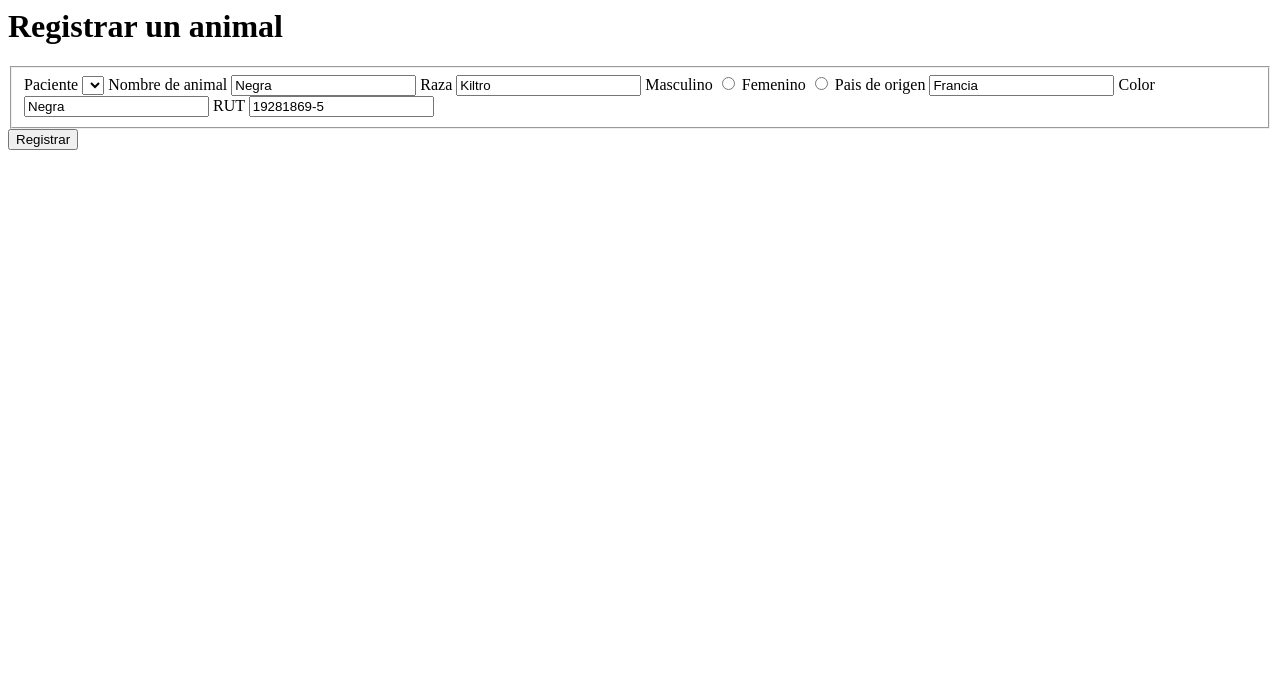
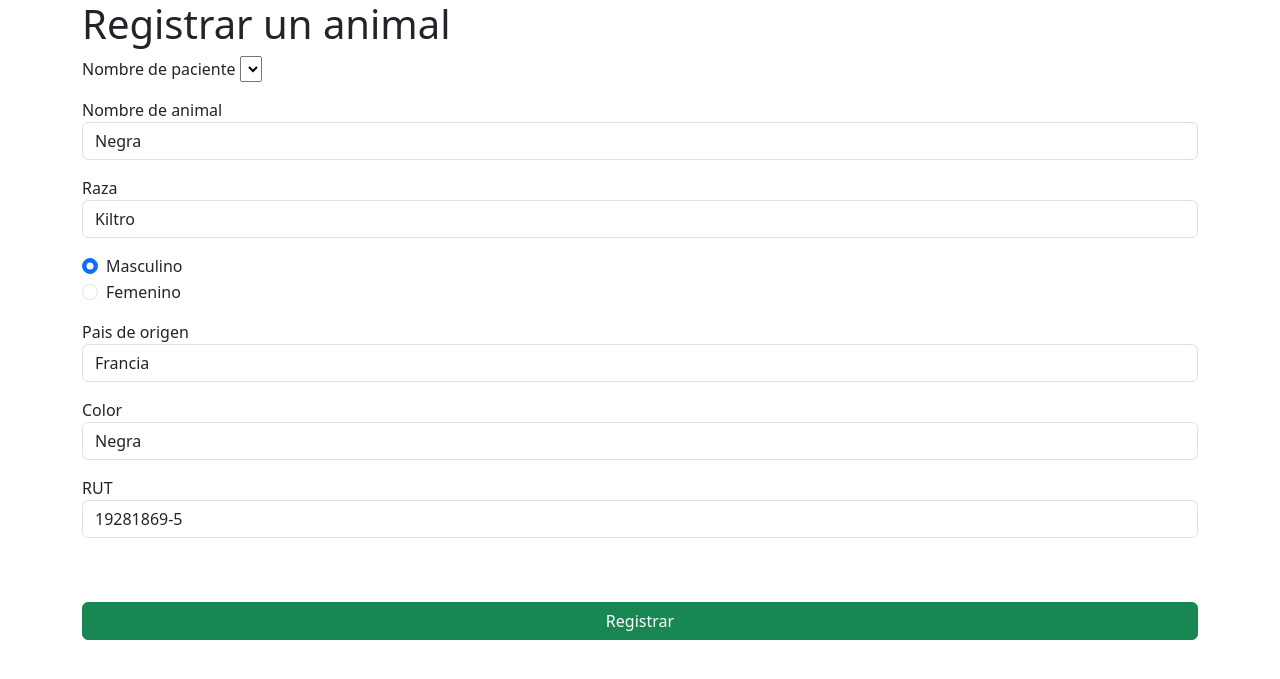
Before and after one commit to matias-user/desafio-, a Django app: page /registrar/ in a window 1280 px wide. Shown: the top 679 px of the page. Run offline with Django 4.2, Linux system fonts and the light colour scheme; data that the repository does not hold is empty.

Commit message:
add base.html

```diff
--- a/pacientes/admin.py
+++ b/pacientes/admin.py
@@ -1,6 +1,5 @@
 from django.contrib import admin
-from .models import Paciente, Animal
+from .models import Animal
 
 # Register your models here.
-admin.site.register(Paciente)
 admin.site.register(Animal)
--- /dev/null
+++ b/pacientes/templates/pacientes/base.html
@@ -0,0 +1,14 @@
+<!DOCTYPE html>
+<html lang="es">
+<head>
+    <meta charset="UTF-8">
+    <meta http-equiv="X-UA-Compatible" content="IE=edge">
+    <meta name="viewport" content="width=device-width, initial-scale=1.0">
+    <link href="https://cdn.jsdelivr.net/npm/bootstrap@5.3.0-alpha1/dist/css/bootstrap.min.css" rel="stylesheet" integrity="sha384-GLhlTQ8iRABdZLl6O3oVMWSktQOp6b7In1Zl3/Jr59b6EGGoI1aFkw7cmDA6j6gD" crossorigin="anonymous">
+    <title>Desafio</title>
+</head>
+<body class="container" >
+    {% block content %}
+    {% endblock %}
+</body>
+</html>
--- a/pacientes/templates/pacientes/registrar.html
+++ b/pacientes/templates/pacientes/registrar.html
@@ -1,36 +1,66 @@
+{% extends 'pacientes/base.html' %}
+
+{% block content %}
 <h1>Registrar un animal</h1>
 
 <form action="{% url 'pacientes:registrar' %}" method="post">
     {% csrf_token %}
     <fieldset>
-        <label for="paciente">Paciente</label>
-
-        <select name="paciente" id="pacientes">
+        <div class="mb-3">
+            <label for="paciente">Nombre de paciente</label>
+            <select name="paciente" id="pacientes" class="from_select">
                 {% for paciente in pacientes.results %}
                 <option value="{{paciente.uuid}}">{{paciente.nombre}}</option>
                 {% endfor %}
             </select>
 
+        </div>
+        <div class="mb-3">
             <label for="nombre">Nombre de animal</label>
-        <input type="input" name="nombre" id="nombre" value="Negra">
+            <input class="form-control" type="input" name="nombre" id="nombre" value="Negra">
 
+        </div>
+        <div class="mb-3">
             <label for="nombre">Raza</label>
-        <input type="input" name="raza" id="raza" value="Kiltro">
+            <input class="form-control" type="input" name="raza" id="raza" value="Kiltro">
 
-        <label for="masculino">Masculino</label>
-        <input type="radio" name="sexo" id="masculino" value="H">
-        <label for="femenino">Femenino</label>
-        <input type="radio" name="sexo" id="femenino" value="M">
+        </div>
+        <div class="mb-3">
+            <div class="form-check">
+                <label class="form-check-label" for="masculino">Masculino</label>
+                <input class="form-check-input" type="radio" name="sexo" id="masculino" value="H" checked >
 
+            </div>
+            <div class="form-check">
+                <label class="form-check-label" for="femenino">Femenino</label>
+                <input class="form-check-input" type="radio" name="sexo" id="femenino" value="M">
+
+            </div>
+
+        </div>
+        <div class="mb-3">
             <label for="origen">Pais de origen</label>
-        <input type="input" name="origen" id="origen" value="Francia">
+            <input class="form-control" type="input" name="origen" id="origen" value="Francia">
+
+        </div>
+
+        <div class="mb-3">
 
             <label for="nombre">Color</label>
-        <input type="input" name="color" id="color" value="Negra">
+            <input class="form-control" type="input" name="color" id="color" value="Negra">
 
+
+        </div>
+
+        <div class="mb-3">
             <label for="nombre">RUT</label>
-        <input type="input" name="rut" id="rut" value="19281869-5">
+            <input class="form-control" type="input" name="rut" id="rut" value="19281869-5">
+
+
+        </div>
 
     </fieldset>
-    <input type="submit" value="Registrar">
+    <input type="submit" class="btn btn-success d-block w-100 mt-5" value="Registrar">
 </form>
+
+{% endblock %}
--- a/pacientes/views.py
+++ b/pacientes/views.py
@@ -1,7 +1,14 @@
 from django.shortcuts import render, get_list_or_404
+from django.http import HttpResponseBadRequest
+
 import requests
+from rut_chile import rut_chile
+from .models import Animal
 
-from .models import Animal, Paciente
+def obtener_pacientes():
+    respuesta = requests.get('https://3y1hl3jca0.execute-api.us-east-1.amazonaws.com/pacientes_endpoint')
+    pacientes = respuesta.json()
+    return pacientes
 
 # Create your views here.
 def inicio(request):
@@ -13,27 +20,22 @@ def registro(request):
     ''' get a endpoint expuesto en instrucciones
         se obtiene aquí para mandarlo a la plantilla y usarlo en un selection>option
     '''
-    respuesta = requests.get('https://3y1hl3jca0.execute-api.us-east-1.amazonaws.com/pacientes_endpoint')
-    pacientes = respuesta.json()
-
+    pacientes = obtener_pacientes()
     if request.method == 'POST':
         apellido_paterno = ""
         nombre = ""
+        # Validación rapida para que rut tenga el formato.
+        if not rut_chile.is_valid_rut( request.POST.get('rut') ):
+            return HttpResponseBadRequest("Rut no valido")
 
-        ''' Mejorable... Este código es por que
-            desde el form envio el uuid como value en el POST.
-            No encontre forma de enviar todo el objeto
+        '''
+            Se obtiene datos del paciente por POST con el uuid y nombre y apellido a traves del GET al endpoint dado.
+            Esto para posterior crear un paciente.
         '''
         for paciente in pacientes['results']:
             if paciente.get('uuid') == request.POST.get('paciente'):
                 apellido_paterno = paciente.get('apellido_paterno')
                 nombre = paciente.get('nombre')
-
-        # Se crea el Paciente
-        nuevo_paciente = Paciente(nombre= nombre,apellido=apellido_paterno)
-
-
-        nuevo_paciente.save()
 
         data = {
             'nombre': request.POST.get('nombre'),
@@ -41,17 +43,16 @@ def registro(request):
             'sexo':request.POST.get('sexo'),
             'pais_origen':request.POST.get('origen'),
             'color':request.POST.get('color'),
-            'uid':request.POST.get('paciente'),
+            'uid':request.POST.get('rut'),
         }
-        # Ahora se crea el animal
+
         nuevo_animal = Animal(
                 nombre=data['nombre'],
-                paciente=nuevo_paciente,
                 raza=data['raza'],
                 sexo=data['sexo'],
                 pais_origen=data['pais_origen'],
                 color=data['color'],
-                uid=data['uid']
+                uid=data['uid'],
                 )
         nuevo_animal.save()
 
```
Also changed, not shown: pacientes/models.py (+2 -10 lines), pacientes/templates/pacientes/index.html (+52 -7 lines), db.sqlite3, pacientes/migrations/0001_initial.py (deleted), pacientes/migrations/__init__.py (deleted). Lines whose indentation alone changed are shown as unchanged.
